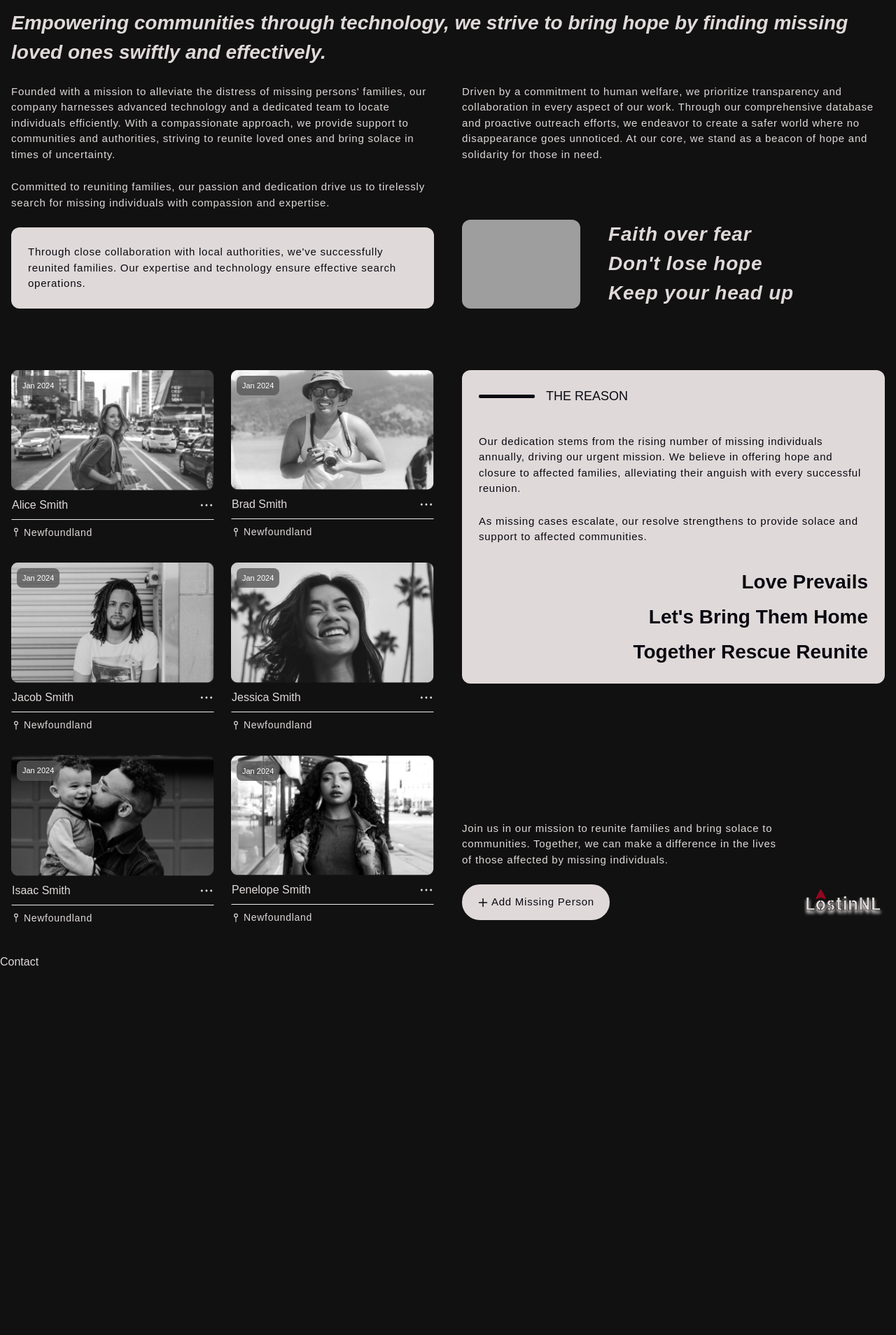
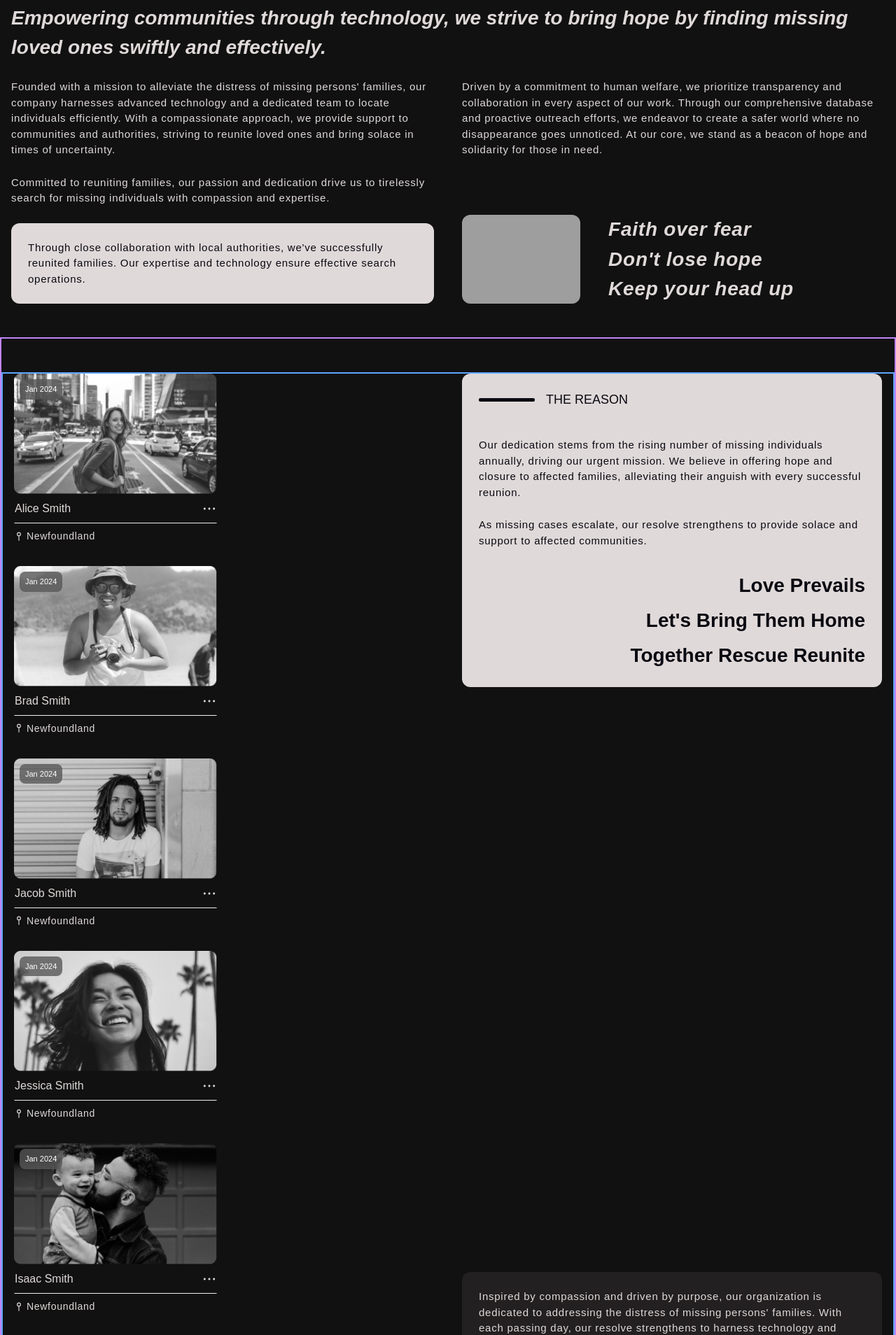
Before and after one commit to joujou144/missing-persons-homepage, a Next.js app: page / in a window 1280 px wide. Shown: the part 880-2788 px from the top of the page at 70% size. Before the commit the page ends 2267 px from the top, so only its background shows below. Built offline with nearby package versions, Linux system fonts and the light colour scheme; grey boxes are pictures that could not be loaded; a web font is replaced by a local one.

Commit message:
add bold content font class, map text and cta intro

```diff
--- a/app/globals.css
+++ b/app/globals.css
@@ -97,8 +97,12 @@
     @apply text-[14px] font-[700];
   }
 
-  .font-size {
+  .content-size {
     @apply text-[14px] md:text-[15px] tracking-wider content-font;
+  }
+
+  .bold-content {
+    @apply bold-18 min-[350px]:bold-20 md:bold-28;
   }
 
   /* BUTTONS */
--- a/components/About.tsx
+++ b/components/About.tsx
@@ -11,7 +11,7 @@ import {
 
 const About = () => {
   return (
-    <section className="max-container py-14 lg:py-18">
+    <section className="max-container py-8 lg:py-12">
       <div className="mx-4 flex flex-col gap-6">
         <Heading label="who we are" variant="header-light" />
 
@@ -19,7 +19,7 @@ const About = () => {
           {ABOUT_HEADLINE}
         </h2>
 
-        <div className="flex justify-between gap-10 font-size max-[950px]:flex-col">
+        <div className="flex justify-between gap-10 content-size max-[950px]:flex-col">
           <div className="flex flex-col gap-6 lg:justify-between lg:w-1/2">
             {ABOUT_LEFT_CONTENT.map(({ content }) => (
               <p key={content}>{content}</p>
--- a/components/Why.tsx
+++ b/components/Why.tsx
@@ -1,4 +1,11 @@
-import { CTA_TEXT, persons, REASONS, WHY_SLOGANS } from "@/constant";
+import {
+  CTA_INTRO,
+  CTA_TEXT,
+  MAP_TEXT,
+  persons,
+  REASONS,
+  WHY_SLOGANS,
+} from "@/constant";
 import Image from "next/image";
 import Button from "./Button";
 import Heading from "./Heading";
@@ -6,7 +13,8 @@ import MissingPersons from "./MissingPersons";
 
 const Why = () => {
   return (
-    <section className="max-container py-4 lg:py-8">
+    <section className="xl-container border-2 border-purple-400 py-8 lg:py-12">
+      <div className="max-container border-2 border-blue-400">
         <div className="mx-4 lg:flex lg:justify-between lg:gap-10">
           <div className="lg:w-1/2 flex flex-col gap-6 lg:justify-between">
             <div className=" bg-cream rounded-xl p-6 flex flex-col text-midnight">
@@ -14,7 +22,7 @@ const Why = () => {
 
               <ul>
                 {REASONS.map(({ reason }) => (
-                <p key={reason} className="my-6 font-size">
+                  <p key={reason} className="my-6 content-size">
                     {reason}
                   </p>
                 ))}
@@ -22,10 +30,7 @@ const Why = () => {
 
               <ul className="self-end text-right">
                 {WHY_SLOGANS.map(({ label }) => (
-                <h3
-                  key={label}
-                  className="mt-2 bold-18 min-[350px]:bold-20 md:bold-28"
-                >
+                  <h3 key={label} className="mt-2 bold-content">
                     {label}
                   </h3>
                 ))}
@@ -38,14 +43,17 @@ const Why = () => {
             <MissingPersons missing={persons} />
           </div>
         </div>
+        <p className="text-center my-6 capitalize bold-content">{MAP_TEXT}</p>
+      </div>
     </section>
   );
 };
 
 export const CallToAction = () => {
   return (
-    <div className=" pb-6 lg:pb-4 flex flex-col gap-6">
-      <p className="font-size md:w-3/4 lg:w-full xl:w-3/4 text-center lg:text-left lg:self-start sm:self-center">
+    <div className="content-size pb-6 lg:pb-4 flex flex-col gap-6">
+      <p className="p-6 bg-gray-70 rounded-xl">{CTA_INTRO}</p>
+      <p className="md:w-3/4 lg:w-full xl:w-3/4 text-center lg:text-left lg:self-start sm:self-center">
         {CTA_TEXT}
       </p>
 
--- a/constant/index.ts
+++ b/constant/index.ts
@@ -54,8 +54,15 @@ export const WHY_SLOGANS = [
 ];
 
 // CTA TEXT
+export const CTA_INTRO =
+  "Inspired by compassion and driven by purpose, our organization is dedicated to addressing the distress of missing persons' families. With each passing day, our resolve strengthens to harness technology and community support in our quest to reunite loved ones. Your involvement is crucial in our mission.";
+
 export const CTA_TEXT =
   "Join us in our mission to reunite families and bring solace to communities. Together, we can make a difference in the lives of those affected by missing individuals.";
+
+// MAP TEXT
+export const MAP_TEXT = "Search. Hope. Find them alive.";
+
 // MISSING PERSONS
 export type PersonProps = {
   name: string;
```
Lines whose indentation alone changed are shown as unchanged.
